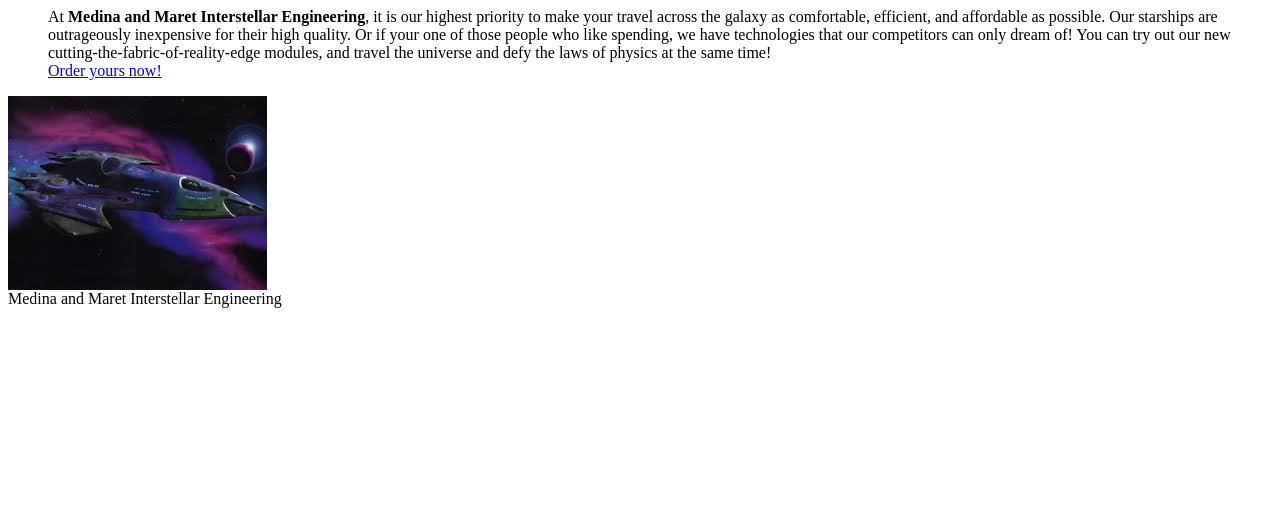
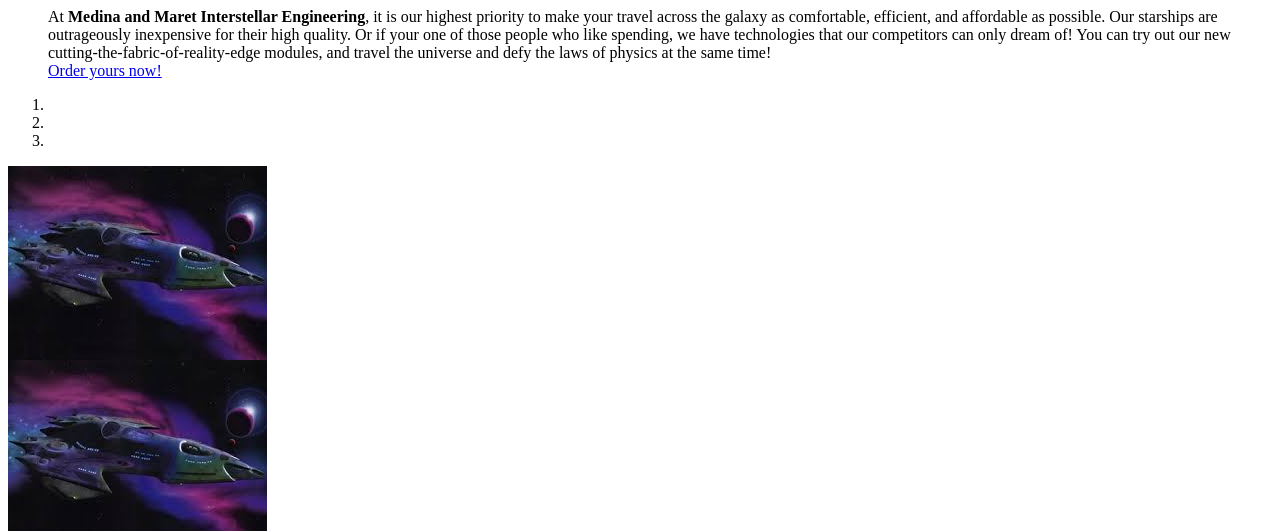
Before and after one commit to ImeldaMedina/Final-Project-328, a PHP site: page /views/home.html in a window 1280 px wide. Shown: the top 531 px of the page. Before the commit the page ends 308 px from the top, so only its background shows below. Run offline with PHP 8.4, Linux system fonts and the light colour scheme.

Commit message:
adding images to carousel

```diff
--- a/views/home.html
+++ b/views/home.html
@@ -17,12 +17,41 @@
                 </blockquote>
             </div>
         </div>
-
-        <div class="row h-25 align-items-center">
-            <div class="col-12 text-center">
-                <img id= "galaxy" src="images/starship.jpeg" class=" mb-lg-5 " alt="Responsive image">
+        <div class="container">
+            <!-- The carousel -->
+            <div class="carousel slide carousel-fade" id="homeCarousel" data-ride="carousel">
+                <ol class="carousel-indicators">
+                    <li data-target="#homeCarousel" data-slide-to="0" class="active"></li>
+                    <li data-target="#homeCarousel" data-slide-to="1"></li>
+                    <li data-target="#homeCarousel" data-slide-to="2"></li>
+                </ol>
+                <div class="carousel-inner">
+                    <div  class="carousel-item active">
+                        <img class="d-block w-75" src="images/starship.jpeg" alt="Dealer slapping roof of the car">
+                    </div>
+                    <div class="carousel-item">
+                        <img class="d-block w-75" src="images/starship.jpeg" alt="Our prices so low they are basically free">
+                    </div>
+                    <div class="carousel-item">
+                        <img class="d-block w-75" src="images/images.jpeg" alt="We sell to everyone except bad credit">
+                    </div>
+                </div>
+                <a class="carousel-control-prev" href="#homeCarousel" role="button" data-slide="prev">
+            <span class="carousel-control-prev-icon" aria-hidden="true">
+                <span class="sr-only">Previous</span>
+            </span>
+                </a>
+                <a class="carousel-control-next" href="#homeCarousel" role="button" data-slide="next">
+            <span class="carousel-control-next-icon" aria-hidden="true">
+                <span class="sr-only">Next</span>
+            </span>
+                </a>
             </div>
-        </div>
+<!--        <div class="row h-25 align-items-center">-->
+<!--            <div class="col-12 text-center">-->
+<!--                <img id= "galaxy" src="images/starship.jpeg" class=" mb-lg-5 " alt="Responsive image">-->
+<!--            </div>-->
+<!--        </div>-->
     </div>
 
 </body>
```
Also changed, not shown: styles/styles.css (+13 -9 lines).
